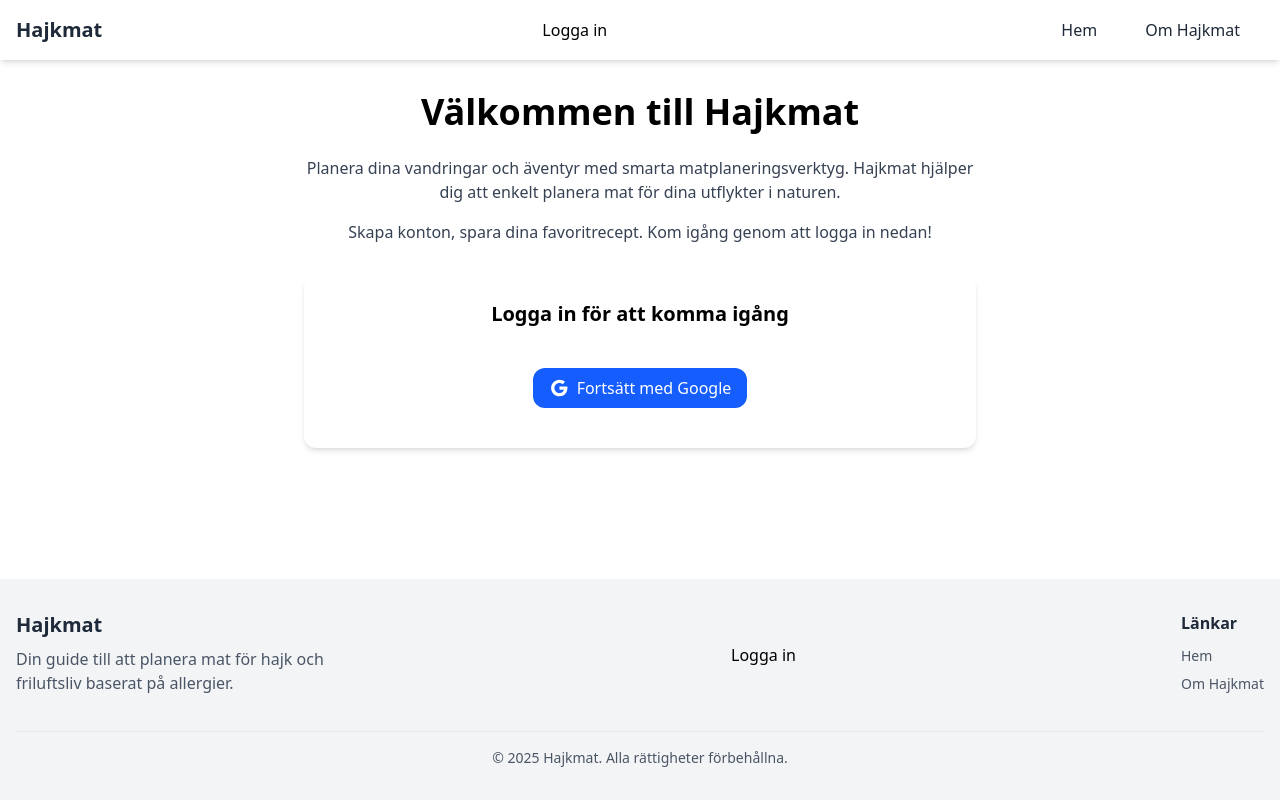
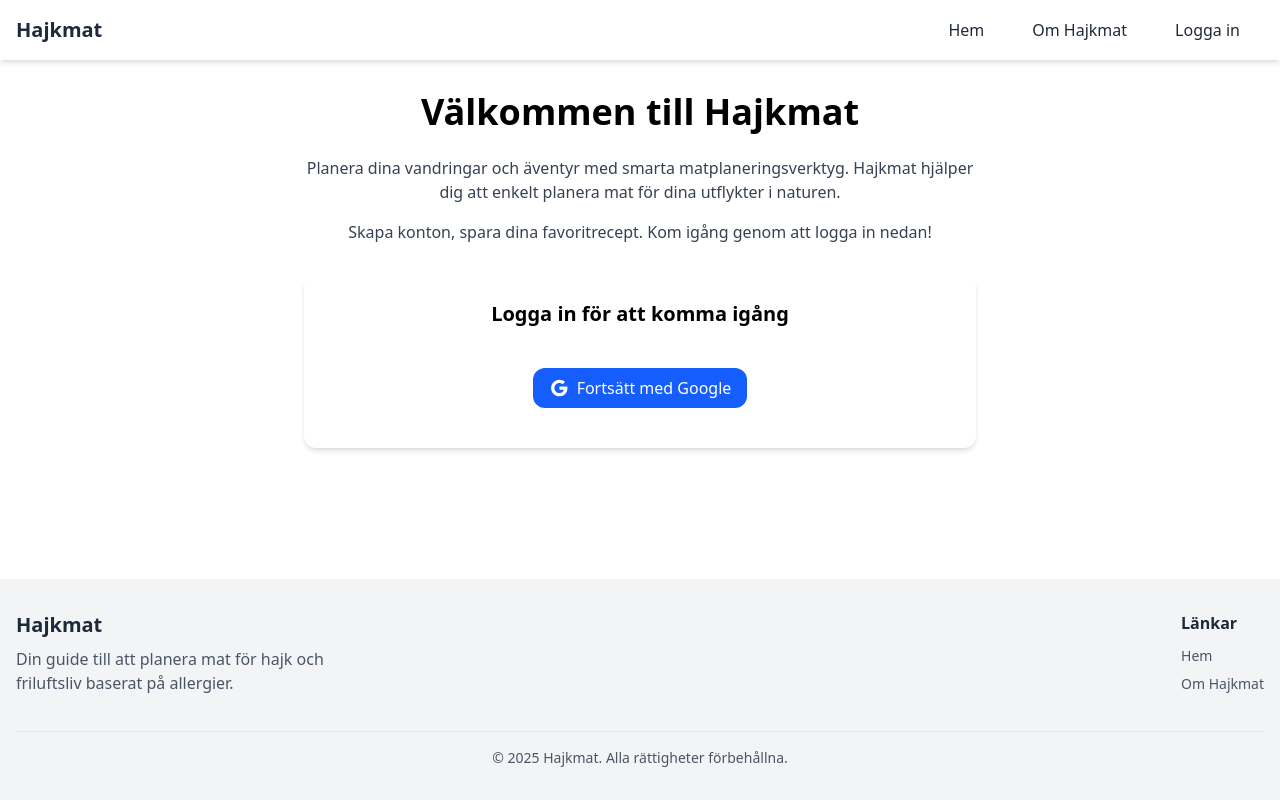
Before and after one commit to chas-academy/u09-business-project-hajkmat, a React (Vite) app in the folder frontend/hajkmat-frontend/: page / in a window 1280 px wide. Built offline with nearby package versions, Linux system fonts and the light colour scheme; no server answers.

Commit message:
Feat: sync header main and footer for auth

```diff
--- a/frontend/hajkmat-frontend/src/components/Footer/Footer.tsx
+++ b/frontend/hajkmat-frontend/src/components/Footer/Footer.tsx
@@ -1,15 +1,9 @@
 import { Link } from 'react-router-dom';
-import { useState } from 'react'; // Add this if you need local state for demo
+import { useAuth } from '../../hooks/useAuth';
 
 const Footer = () => {
   const currentYear = new Date().getFullYear();
-  // In a real app, you'd get this from context/props/global state
-  const [isLoggedIn, setIsLoggedIn] = useState(false);
-
-  // For demonstration purposes only
-  const toggleLogin = () => {
-    setIsLoggedIn(!isLoggedIn);
-  };
+  const { isAuthenticated } = useAuth();
 
   return (
     <footer className="bg-gray-100 py-4 md:py-8">
@@ -24,10 +18,6 @@ const Footer = () => {
               Din guide till att planera mat för hajk och friluftsliv baserat på allergier.
             </p>
           </div>
-          {/* Demo button to toggle login state - remove in production */}
-          <button onClick={toggleLogin} style={{ marginLeft: '10px' }}>
-            {isLoggedIn ? 'Logga ut' : 'Logga in'}
-          </button>
 
           {/* Quick links */}
           <div className="mb-3 md:mb-0">
@@ -40,14 +30,14 @@ const Footer = () => {
                   Hem
                 </Link>
               </li>
-              {isLoggedIn && (
+              {isAuthenticated && (
                 <li className="mb-0 md:mb-1">
                   <Link to="/profile" className="text-sm text-gray-600 hover:text-blue-600">
                     Profil
                   </Link>
                 </li>
               )}
-              {isLoggedIn && (
+              {isAuthenticated && (
                 <li className="mb-0 md:mb-1">
                   <Link to="/lists" className="text-sm text-gray-600 hover:text-blue-600">
                     Listor
--- a/frontend/hajkmat-frontend/src/components/Header/Header.tsx
+++ b/frontend/hajkmat-frontend/src/components/Header/Header.tsx
@@ -1,18 +1,22 @@
 import { useState } from 'react';
 import { Link } from 'react-router-dom';
+import { useAuth } from '../../hooks/useAuth';
 
 const Header = () => {
   const [isMenuOpen, setIsMenuOpen] = useState(false);
   // This would typically come from a context or auth service
-  const [isLoggedIn, setIsLoggedIn] = useState(false);
+  const { isAuthenticated, user, loading, login, logout } = useAuth();
 
   const toggleMenu = () => {
     setIsMenuOpen(!isMenuOpen);
   };
 
-  // For demonstration purposes only
-  const toggleLogin = () => {
-    setIsLoggedIn(!isLoggedIn);
+  const handleAuthAction = () => {
+    if (isAuthenticated) {
+      logout();
+    } else {
+      login();
+    }
   };
 
   return (
@@ -23,11 +27,6 @@ const Header = () => {
             <span className="text-xl font-bold text-gray-800">Hajkmat</span>
           </Link>
         </div>
-
-        {/* Demo button to toggle login state - remove in production */}
-        <button onClick={toggleLogin} style={{ marginLeft: '10px' }}>
-          {isLoggedIn ? 'Logga ut' : 'Logga in'}
-        </button>
 
         <button
           className="md:hidden block p-2 focus:outline-none"
@@ -63,14 +62,14 @@ const Header = () => {
                 Hem
               </Link>
             </li>
-            {isLoggedIn && (
+            {isAuthenticated && (
               <li className="px-6 py-2 md:py-0">
                 <Link to="/profile" className="text-gray-800 hover:text-blue-600">
                   Profil
                 </Link>
               </li>
             )}
-            {isLoggedIn && (
+            {isAuthenticated && (
               <li className="px-6 py-2 md:py-0">
                 <Link to="/lists" className="text-gray-800 hover:text-blue-600">
                   Listor
@@ -82,6 +81,18 @@ const Header = () => {
                 Om Hajkmat
               </Link>
             </li>
+            {/* Add login/logout button here */}
+            <li className="px-6 py-2 md:py-0 ml-auto">
+              <button
+                onClick={handleAuthAction}
+                disabled={loading}
+                className={`text-gray-800 hover:text-blue-600 ${
+                  loading ? 'opacity-50 cursor-not-allowed' : ''
+                }`}
+              >
+                {loading ? 'Laddar...' : isAuthenticated ? 'Logga ut' : 'Logga in'}
+              </button>
+            </li>
           </ul>
         </nav>
       </div>
--- /dev/null
+++ b/frontend/hajkmat-frontend/src/components/RootRoute.tsx
@@ -0,0 +1,23 @@
+import { Navigate } from 'react-router-dom';
+import { useAuth } from '../hooks/useAuth';
+import Home from './Main/Home/Home';
+
+export const RootRoute: React.FC = () => {
+  const { isAuthenticated, loading } = useAuth();
+
+  if (loading) {
+    return (
+      <div className="flex justify-center items-center h-64">
+        <div className="w-8 h-8 border-4 border-blue-500 border-t-transparent rounded-full animate-spin"></div>
+      </div>
+    );
+  }
+
+  // If authenticated, redirect to dashboard
+  if (isAuthenticated) {
+    return <Navigate to="/dashboard" replace />;
+  }
+
+  // Otherwise show the home page
+  return <Home />;
+};
--- a/frontend/hajkmat-frontend/src/components/auth/ProtectedRoute.tsx
+++ b/frontend/hajkmat-frontend/src/components/auth/ProtectedRoute.tsx
@@ -1,38 +1,32 @@
 import { Navigate, Outlet } from 'react-router-dom';
-import { useState, useEffect } from 'react';
+import React from 'react';
+import { useAuth } from '../../hooks/useAuth';
 
-export const ProtectedRoute = () => {
-  const [isAuth, setIsAuth] = useState<boolean | null>(null);
-  const [loading, setLoading] = useState<boolean>(true);
+export const ProtectedRoute: React.FC = () => {
+  const { isAuthenticated, loading } = useAuth();
 
-  useEffect(() => {
-    const checkAuth = async () => {
-      try {
-        const response = await fetch('/api/auth/check', {
-          credentials: 'include',
-        });
+  // Debug what's happening
+  console.log('ProtectedRoute state:', { isAuthenticated, loading });
 
-        setIsAuth(response.ok);
-      } catch (error) {
-        console.error('Protected route auth check failed:', error);
-        setIsAuth(false);
-      } finally {
-        setLoading(false);
-      }
-    };
+  // For development bypass: check localStorage directly as a fallback
+  const devBypassActive = import.meta.env.DEV && window.localStorage.getItem('dev_auth_bypass');
 
-    checkAuth();
-  }, []);
-
-  // Show loading state while checking authentication
   if (loading) {
     return (
       <div className="flex justify-center items-center h-64">
-        <div className="w-10 h-10 border-4 border-blue-500 border-t-transparent rounded-full animate-spin"></div>
+        <div className="w-8 h-8 border-4 border-blue-500 border-t-transparent rounded-full animate-spin"></div>
       </div>
     );
   }
 
-  // Redirect to home page if not authenticated
-  return isAuth ? <Outlet /> : <Navigate to="/" />;
+  // Allow access if authenticated through context OR dev bypass is active
+  const allowAccess = isAuthenticated || devBypassActive;
+
+  console.log('ProtectedRoute access decision:', {
+    allowAccess,
+    isAuthenticated,
+    devBypassActive,
+  });
+
+  return allowAccess ? <Outlet /> : <Navigate to="/" />;
 };
--- /dev/null
+++ b/frontend/hajkmat-frontend/src/hooks/useAuth.ts
@@ -0,0 +1,139 @@
+import { useState, useEffect, createContext, useContext, ReactNode } from 'react';
+import React from 'react';
+import { User, AuthContextType } from '../types/authtypes';
+
+// Create the context with a default undefined value AND explicit type
+const AuthContext = createContext<AuthContextType | undefined>(undefined);
+
+// Provider component that wraps your app and makes auth available
+export const AuthProvider: React.FC<{ children: ReactNode }> = ({ children }) => {
+  const [isAuthenticated, setIsAuthenticated] = useState<boolean>(false);
+  const [user, setUser] = useState<User | null>(null);
+  const [loading, setLoading] = useState<boolean>(true);
+  const [error, setError] = useState<string | null>(null);
+
+  // Check authentication status
+  const checkAuthStatus = async () => {
+    try {
+      setLoading(true);
+      setError(null);
+
+      // Use development bypass in dev mode if needed
+      if (import.meta.env.DEV && window.localStorage.getItem('dev_auth_bypass')) {
+        const devUser = JSON.parse(
+          localStorage.getItem('dev_user') || '{"id":"dev-user","displayName":"Dev User"}',
+        );
+        setUser(devUser);
+        setIsAuthenticated(true);
+        setLoading(false);
+        return;
+      }
+
+      const response = await fetch('/api/auth/check', {
+        credentials: 'include', // Important for cookies
+      });
+
+      if (response.ok) {
+        const data = await response.json();
+        setUser(data.user);
+        setIsAuthenticated(true);
+      } else {
+        setUser(null);
+        setIsAuthenticated(false);
+      }
+    } catch (err) {
+      console.error('Auth check failed:', err);
+      setError('Failed to check authentication status');
+      setIsAuthenticated(false);
+      setUser(null);
+    } finally {
+      setLoading(false);
+    }
+  };
+
+  // Handle login - redirects to Google OAuth
+  const login = () => {
+    // For dev environment, you can use bypass
+    if (import.meta.env.DEV && confirm('Use dev login bypass?')) {
+      window.localStorage.setItem('dev_auth_bypass', 'true');
+      window.localStorage.setItem(
+        'dev_user',
+        JSON.stringify({
+          id: 'dev-user',
+          displayName: 'Dev User',
+          email: 'dev@example.com',
+        }),
+      );
+      checkAuthStatus();
+      return;
+    }
+
+    // For production, redirect to Google OAuth
+    window.location.href = '/api/auth/google';
+  };
+
+  // Handle logout
+  const logout = async () => {
+    try {
+      setLoading(true);
+
+      // Clear dev bypass if used
+      if (import.meta.env.DEV && window.localStorage.getItem('dev_auth_bypass')) {
+        window.localStorage.removeItem('dev_auth_bypass');
+        window.localStorage.removeItem('dev_user');
+        setIsAuthenticated(false);
+        setUser(null);
+        setLoading(false);
+        return;
+      }
+
+      // Call logout API
+      const response = await fetch('/api/auth/logout', {
+        method: 'POST',
+        credentials: 'include',
+      });
+
+      if (response.ok) {
+        setIsAuthenticated(false);
+        setUser(null);
+      } else {
+        setError('Failed to logout');
+      }
+    } catch (err) {
+      console.error('Logout failed:', err);
+      setError('Failed to logout');
+    } finally {
+      setLoading(false);
+    }
+  };
+
+  // Check auth status on component mount
+  useEffect(() => {
+    checkAuthStatus();
+  }, []);
+
+  // Create value object to provide to consumers
+  const value = {
+    isAuthenticated,
+    user,
+    loading,
+    error,
+    login,
+    logout,
+    checkAuthStatus,
+  };
+
+  // Provide the auth context to children
+  return React.createElement(AuthContext.Provider, { value }, children);
+};
+
+// Hook for consuming the auth context from components
+export const useAuth = (): AuthContextType => {
+  const context = useContext(AuthContext);
+
+  if (context === undefined) {
+    throw new Error('useAuth must be used within an AuthProvider');
+  }
+
+  return context;
+};
--- /dev/null
+++ b/frontend/hajkmat-frontend/src/types/authtypes.ts
@@ -0,0 +1,17 @@
+// Define user interface
+export interface User {
+  id: string;
+  displayName: string;
+  email?: string;
+}
+
+// Define authentication context interface
+export interface AuthContextType {
+  isAuthenticated: boolean;
+  user: User | null;
+  loading: boolean;
+  error: string | null;
+  login: () => void;
+  logout: () => Promise<void>;
+  checkAuthStatus: () => Promise<void>;
+}
```
Also changed, not shown: frontend/hajkmat-frontend/src/App.tsx (+6 -4 lines), frontend/hajkmat-frontend/src/components/Main/Home/Dashboard.tsx (+7 -28 lines), 1 other file (tests, documents, lock files or other folders).
